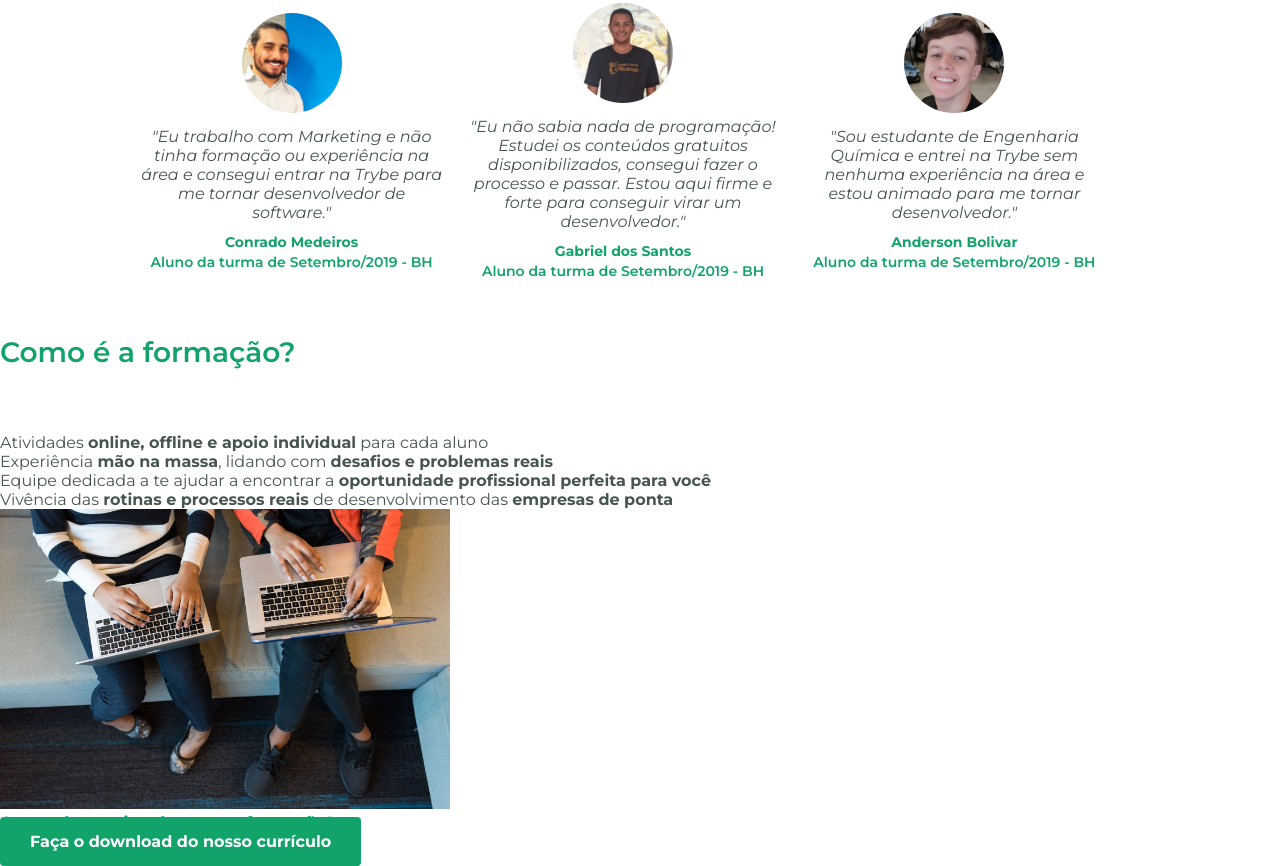
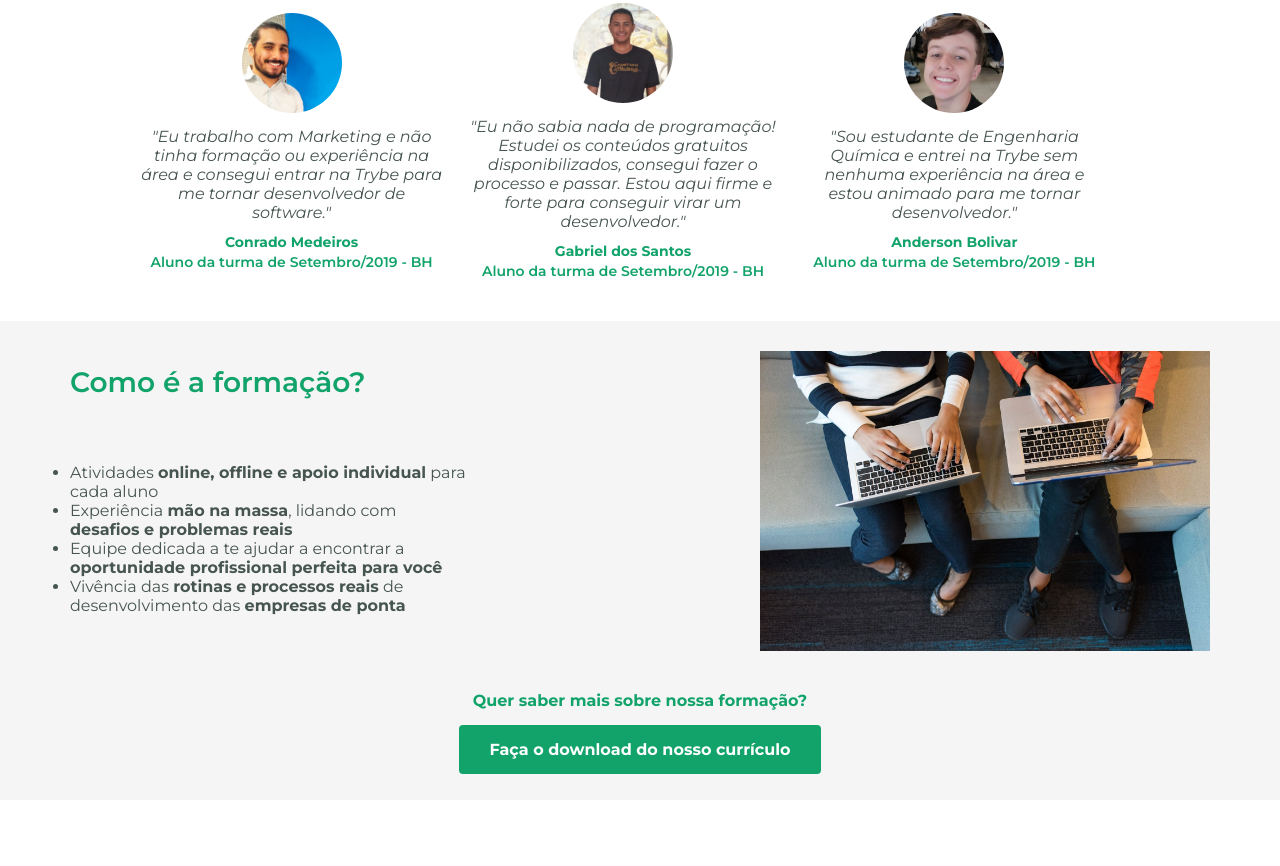
Before and after one commit to leoncomunicador/Trybe-aulas-ao-vivo, a plain HTML site: page trybe_marketing.html in a window 1280 px wide. Shown: the part 873-1739 px from the top of the page. After the commit the page ends 1673 px from the top, so only its background shows below. Drawn offline with Linux system fonts and the light colour scheme.

Commit message:
Ultima parte da pagina

```diff
--- a/style.css
+++ b/style.css
@@ -100,3 +100,28 @@ p, li {
 .student-container p {
   margin: 10px 0;
 }
+
+.learning {
+  padding: 30px 70px;
+  background-color: #f5f5f5;
+  min-height: 400px;
+}
+
+.learning-left {
+  float: left;
+  max-width: 35%;
+}
+
+.learning-right {
+  float: right;
+}
+
+.footer {
+  clear: both;
+  text-align: center;
+  padding: 10px;
+}
+
+.footer h4 {
+  margin: 30px;
+}
--- a/trybe_marketing.html
+++ b/trybe_marketing.html
@@ -79,6 +79,7 @@
       <h4>João Duarte, <br>
         CTO e Co-fundador da Trybe</h4> -->
   <div class="learning">
+    <div class="learning-left">
       <h3 class="trybe-green section-title">Como é a formação?</h3>
       <ul>
         <li>Atividades <strong>online, offline e apoio individual</strong> para cada aluno</li>
@@ -87,10 +88,13 @@
         <li>Vivência das <strong>rotinas e processos reais</strong> de desenvolvimento das <strong>empresas de
             ponta</strong></li>
       </ul>
-    <img src="images/learning-web.jpeg" alt="Duas pessoas juntas aprendendo com seus notebooks" width="450px">
-
+    </div>
+    <img class="learning-right" src="images/learning-web.jpeg" alt="Duas pessoas juntas aprendendo com seus notebooks"
+      width="450px">
+    <div class="footer">
       <h4 class="trybe-green">Quer saber mais sobre nossa formação?</h4>
       <a class="button" href="http://betrybe.com/formacao" target="_blank">Faça o download do nosso currículo</a>
+    </div>
   </div>
 </body>
 
```
Lines whose indentation alone changed are shown as unchanged.
